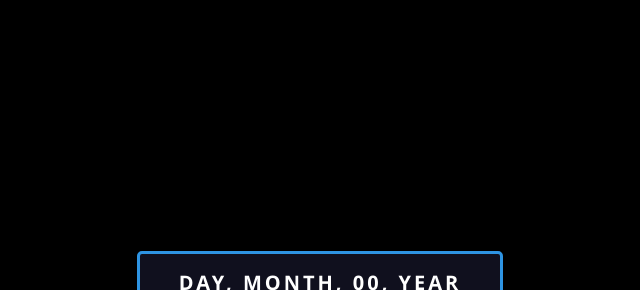
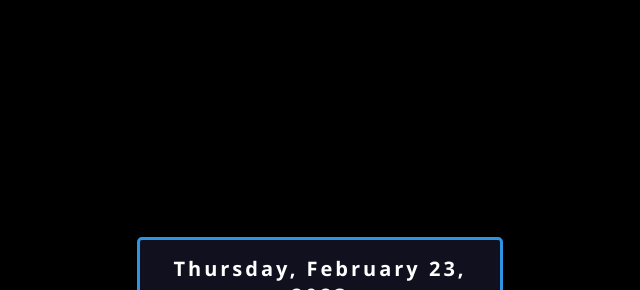
Before and after one commit to Rinu-Sak/Digital-clock, a plain HTML site: page index.html in a window 1280 px wide. Shown: the part 77-367 px from the top of the page, without its empty margins (320-960 px from the left). Drawn offline with Linux system fonts and the light colour scheme.

Commit message:
added js

```diff
--- a/index.html
+++ b/index.html
@@ -7,11 +7,12 @@
     <title>DIGITAL CLOCK</title>
     <link rel="stylesheet" href="main.css">
 </head>
-<body>
+<body onload="initClock()">
+
     <div class="datetime">
         <div class="date">
             <span id="dayname">DAY</span>,
-            <span id="month">MONTH</span>,
+            <span id="month">MONTH</span>
             <span id="daynum">00</span>,
             <span id="year">YEAR</span>
         </div>
--- a/script.js
+++ b/script.js
@@ -0,0 +1,38 @@
+function updateClock(){
+    var now = new Date();
+    var dname =now.getDay(),
+        mo = now.getMonth(),
+        dnum= now.getDate(),
+        yr = now.getFullYear(),
+        hour=now.getHours(),
+        min=now.getMinutes(),
+        Sec = now.getSeconds(),
+        pe= "AM";
+
+        if(hour == 0){
+            hour = 12;
+
+        }
+        if(hour > 12){
+            hour = hour - 12;
+            pe = "PM";
+        }
+
+        Number.prototype.pad = function(digits){
+            for(var n = this.toString(); n.length < digits;n = 0 + n);
+            return n;
+        }
+
+
+        var months =[" January", "February", "march","April", "May", "June", "July", "August", "September", "October", "November", "December"]
+        var week = ["Sunday", "Monday", "Tuesday", "Wednesday", "Thursday", "Friday", "Saturday"]
+        var ids = ["dayname", "month", "daynum", "year", "hour", "minutes", "seconds","period"]
+        var values= [  week[dname], months[mo], dnum.pad(2),yr, hour.pad(2), min.pad(2), Sec.pad(2), pe]
+        for(var i = 0; i< ids.length; i++ )
+        document.getElementById(ids[i]).firstChild.nodeValue = values[i];
+}
+
+function initClock(){
+    updateClock();
+    window.setInterval("updateClock()",1);
+}
```
